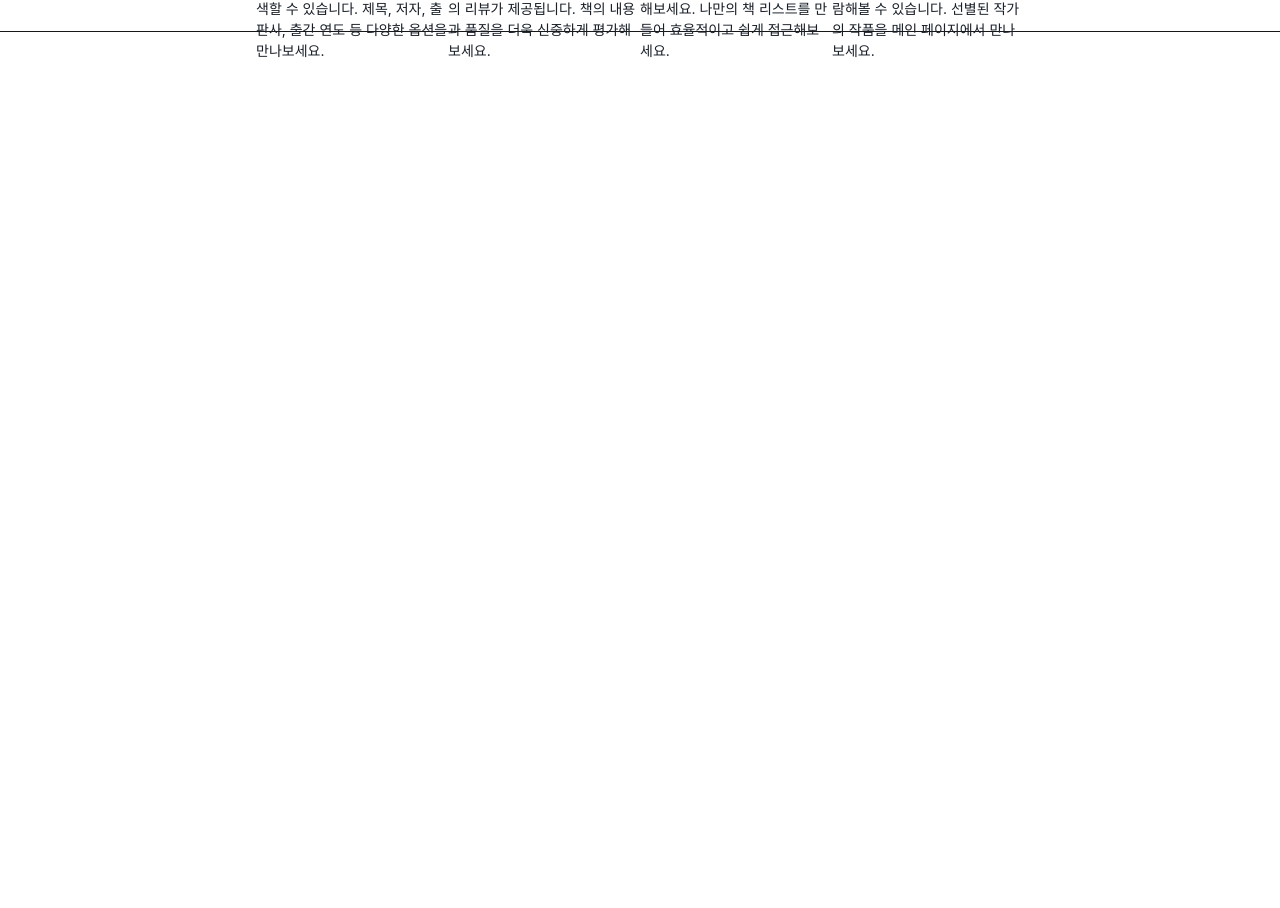
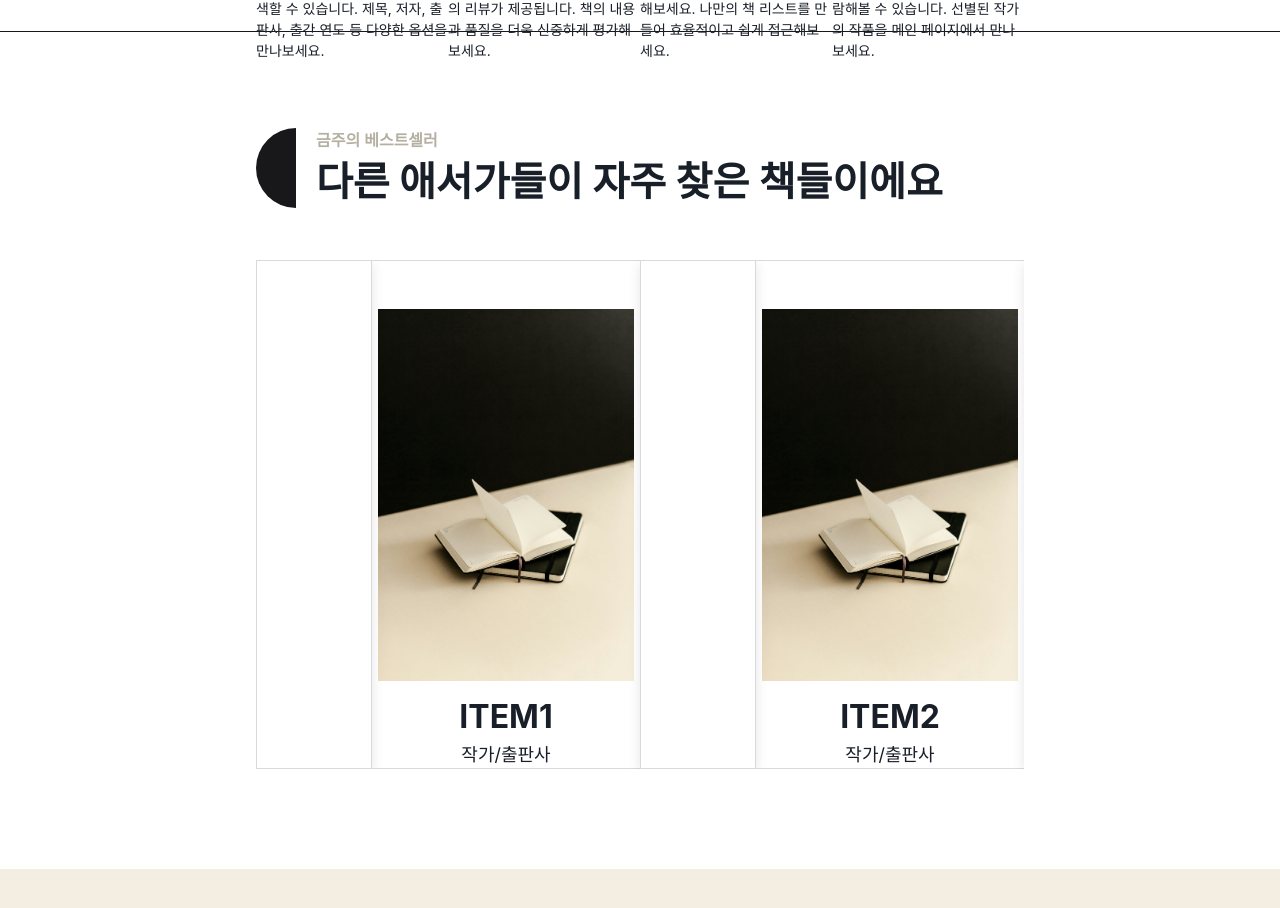
Before and after one commit to su-aJ815/bookFinder, a React (Create React App) app: page / in a window 1280 px wide. Shown: the part 897-1805 px from the top of the page. Before the commit the page ends 958 px from the top, so only its background shows below. Built offline with nearby package versions, Linux system fonts and the light colour scheme; a web font is replaced by a local one.

Commit message:
Feat:add Carousel Section

```diff
--- a/package.json
+++ b/package.json
@@ -23,6 +23,7 @@
     "prettier": "^3.2.5",
     "react": "^18.3.1",
     "react-dom": "^18.3.1",
+    "react-multi-carousel": "^2.8.5",
     "react-router-dom": "^6.23.1",
     "react-scripts": "5.0.1",
     "styled-components": "^6.1.11",
--- /dev/null
+++ b/src/components/BookCard.tsx
@@ -0,0 +1,69 @@
+import React from "react";
+import styled from "styled-components";
+import Carousel, { CarouselProps } from "react-multi-carousel";
+import "react-multi-carousel/lib/styles.css";
+import CarouselItem from "./CarouselItem";
+
+interface BookCardProps extends React.HTMLAttributes<HTMLInputElement> {
+  className?: string;
+}
+
+const responsive: CarouselProps["responsive"] = {
+  superLargeDesktop: {
+    breakpoint: { max: 4000, min: 3000 },
+    items: 5,
+  },
+  desktop: {
+    breakpoint: { max: 3000, min: 1024 },
+    items: 3,
+  },
+  tablet: {
+    breakpoint: { max: 1024, min: 464 },
+    items: 2,
+  },
+  mobile: {
+    breakpoint: { max: 464, min: 0 },
+    items: 1,
+  },
+};
+
+const items = [
+  { title: "ITEM1", detail: "작가/출판사" },
+  { title: "ITEM2", detail: "작가/출판사" },
+  { title: "ITEM3", detail: "작가/출판사" },
+  { title: "ITEM4", detail: "작가/출판사" },
+  { title: "ITEM5", detail: "작가/출판사" },
+];
+
+const CarouselContainer = styled.div`
+  width: 100%;
+  height: auto;
+  padding-top: 12px;
+  margin-bottom: 100px;
+`;
+
+function BookCard({ className, ...props }: BookCardProps) {
+  return (
+    <CarouselContainer>
+      <Carousel
+        swipeable={true} // true로 변경하여 문제 해결
+        draggable={true} // true로 변경하여 문제 해결
+        showDots={false}
+        responsive={responsive}
+        infinite={true}
+        autoPlay={false} // autoPlay 설정 추가
+        autoPlaySpeed={500}
+        keyBoardControl={true}
+        transitionDuration={500}
+        removeArrowOnDeviceType={["tablet", "mobile"]}
+        dotListClass="custom-dot-list-style"
+      >
+        {items.map((item, index) => (
+          <CarouselItem key={index} title={item.title} detail={item.detail} />
+        ))}
+      </Carousel>
+    </CarouselContainer>
+  );
+}
+
+export default BookCard;
--- /dev/null
+++ b/src/components/CarouselItem.tsx
@@ -0,0 +1,48 @@
+import React from "react";
+import styled from "styled-components";
+import mainImg from "../assets/img/mainImg.jpg";
+import { theme } from "../styles/theme";
+
+interface CarouselItemProps {
+  title: string;
+  detail: string;
+}
+
+const ItemContainer = styled.div`
+  width: 500px;
+  //   height: 480px;
+  text-align: center;
+  box-shadow: rgba(0, 0, 0, 0.1) 0px 4px 12px;
+  border: 0.3px solid #d9d9d9;
+  padding-top: 12px;
+`;
+
+const ItemImage = styled.img`
+  width: 256px;
+  height: 372px;
+  margin: 36px auto 12px;
+`;
+
+const BookTitle = styled.h1`
+  color: ${theme.typography.BookTitle.color};
+  font-size: ${theme.typography.BookTitle.fontSize};
+  font-weight: ${theme.typography.BookTitle.fontWeight};
+`;
+
+const BookDetail = styled.h1`
+  color: ${theme.typography.BookDetail.color};
+  font-size: ${theme.typography.BookDetail.fontSize};
+  font-weight: ${theme.typography.BookDetail.fontWeight};
+`;
+
+const CarouselItem: React.FC<CarouselItemProps> = ({ title, detail }) => {
+  return (
+    <ItemContainer>
+      <ItemImage src={mainImg} alt="" />
+      <BookTitle>{title}</BookTitle>
+      <BookDetail>{detail}</BookDetail>
+    </ItemContainer>
+  );
+};
+
+export default CarouselItem;
--- a/src/pages/Home.tsx
+++ b/src/pages/Home.tsx
@@ -4,6 +4,7 @@ import styled from "styled-components";
 import mainImg from "../assets/img/mainImg.jpg";
 import LogoImg from "../assets/img/logoBlack.png";
 import SearchBar from "../components/SearchBar";
+import BookCard from "../components/BookCard";
 import { FontAwesomeIcon } from "@fortawesome/react-fontawesome";
 import { faBookmark } from "@fortawesome/free-solid-svg-icons";
 import { faPenFancy } from "@fortawesome/free-solid-svg-icons";
@@ -82,6 +83,15 @@ const FeatureBox = styled.div`
   // background-color: green;
 `;
 
+const BestSeller = styled.div`
+  width: 100vw;
+  height: auto;
+`;
+
+const BookStackBox = styled.div`
+  background-color: #f3eee1;
+`;
+
 function Home() {
   return (
     <div>
@@ -153,6 +163,17 @@ function Home() {
           </Paragraph2>
         </FeatureBox>
       </div>
+      <BestSeller className="flex flex-row mt-24 mb-9">
+        <div className="w-10 h-20 bg-zinc-900 ml-64 mr-5 rounded-l-full" />
+        <div>
+          <Heading4>금주의 베스트셀러</Heading4>
+          <Heading2>다른 애서가들이 자주 찾은 책들이에요</Heading2>
+        </div>
+      </BestSeller>
+      <div className="w-auto h-auto flex flex-row ml-64 mr-64">
+        <BookCard />
+      </div>
+      <BookStackBox className="w-full h-96 bg-red-400 relative z-0"></BookStackBox>
     </div>
   );
 }
```
Also changed, not shown: 1 other file (tests, documents, lock files or other folders).
